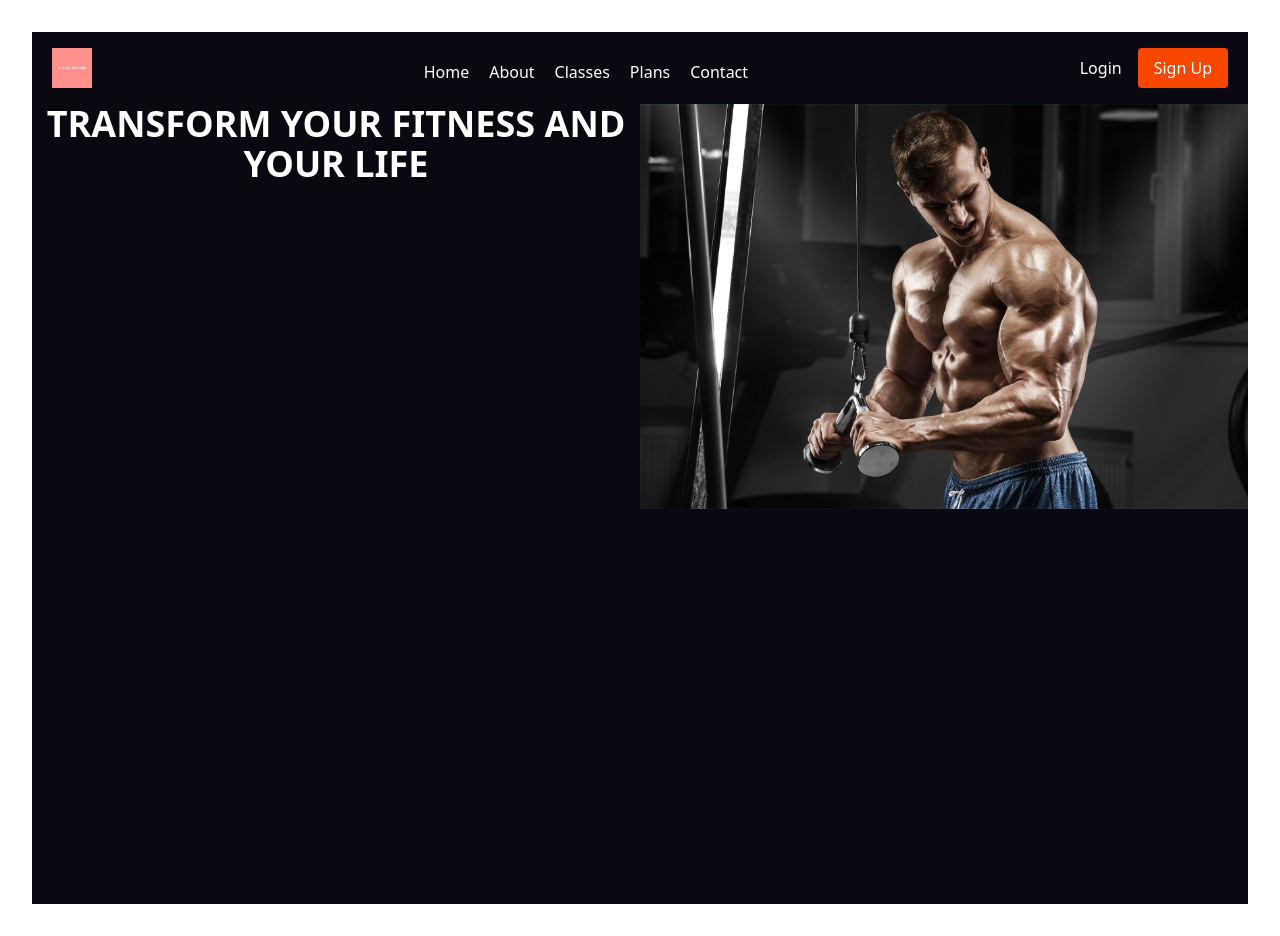
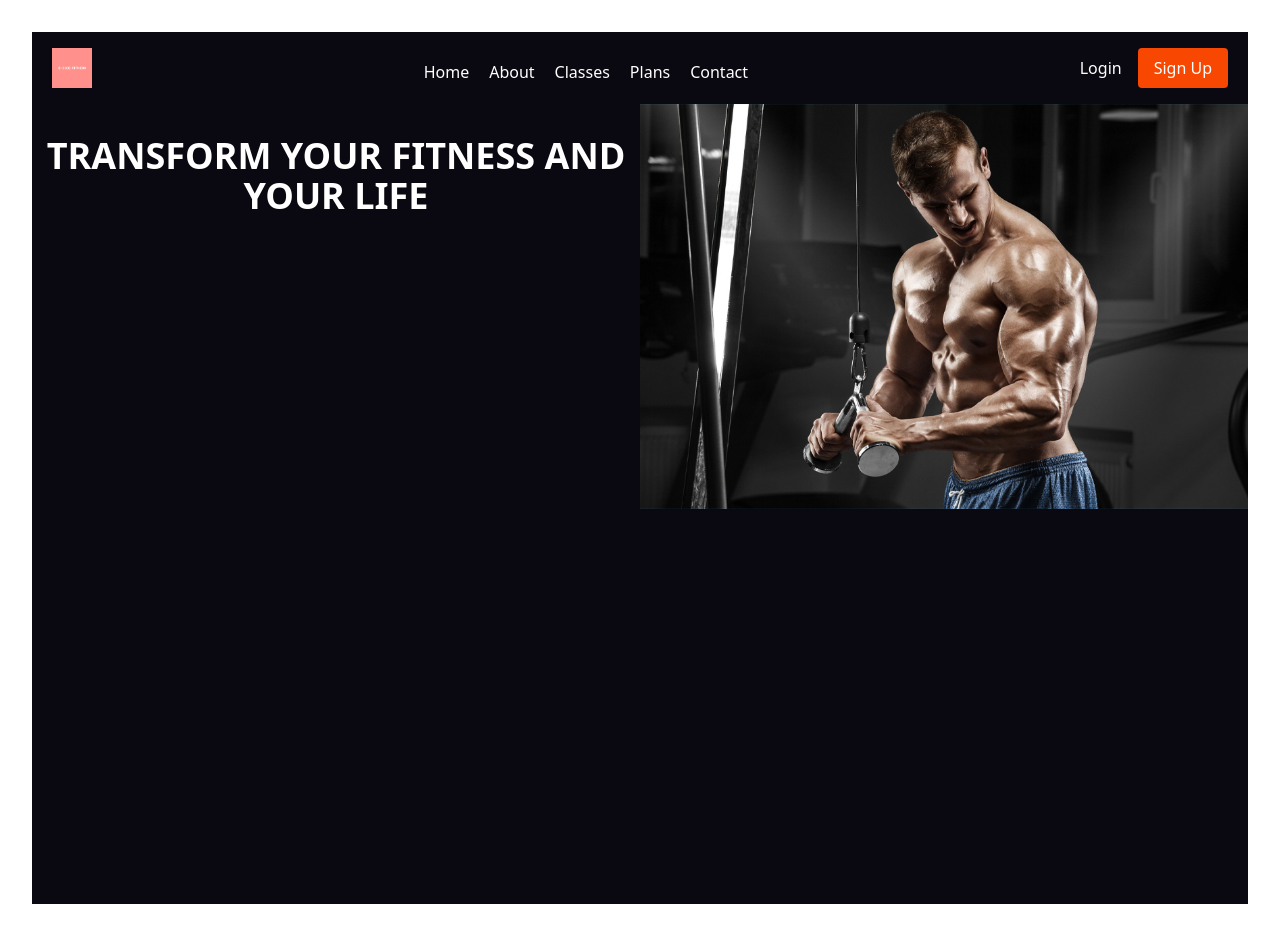
Before and after one commit to DC-21/GymWeb, a React (Vite) app: page / in a window 1280 px wide. Built offline with nearby package versions, Linux system fonts and the light colour scheme.

Commit message:
first commit

```diff
--- a/src/App.jsx
+++ b/src/App.jsx
@@ -43,8 +43,8 @@ export default function App() {
     <section className='h-screen w-full ' style={{ backgroundColor: '#0a0911' }}>
       <div className='flex'>
         <div className='w-1/2 items-center'>
-          <h className='text-white font-bold text-4xl justify-center pt-8'>TRANSFORM YOUR
-          FITNESS AND YOUR LIFE</h>
+          <p className='text-white font-bold text-4xl justify-center pt-8'>TRANSFORM YOUR
+          FITNESS AND YOUR LIFE</p>
         </div>
         <div className='w-1/2'>
           <img src={fit}/>
```
